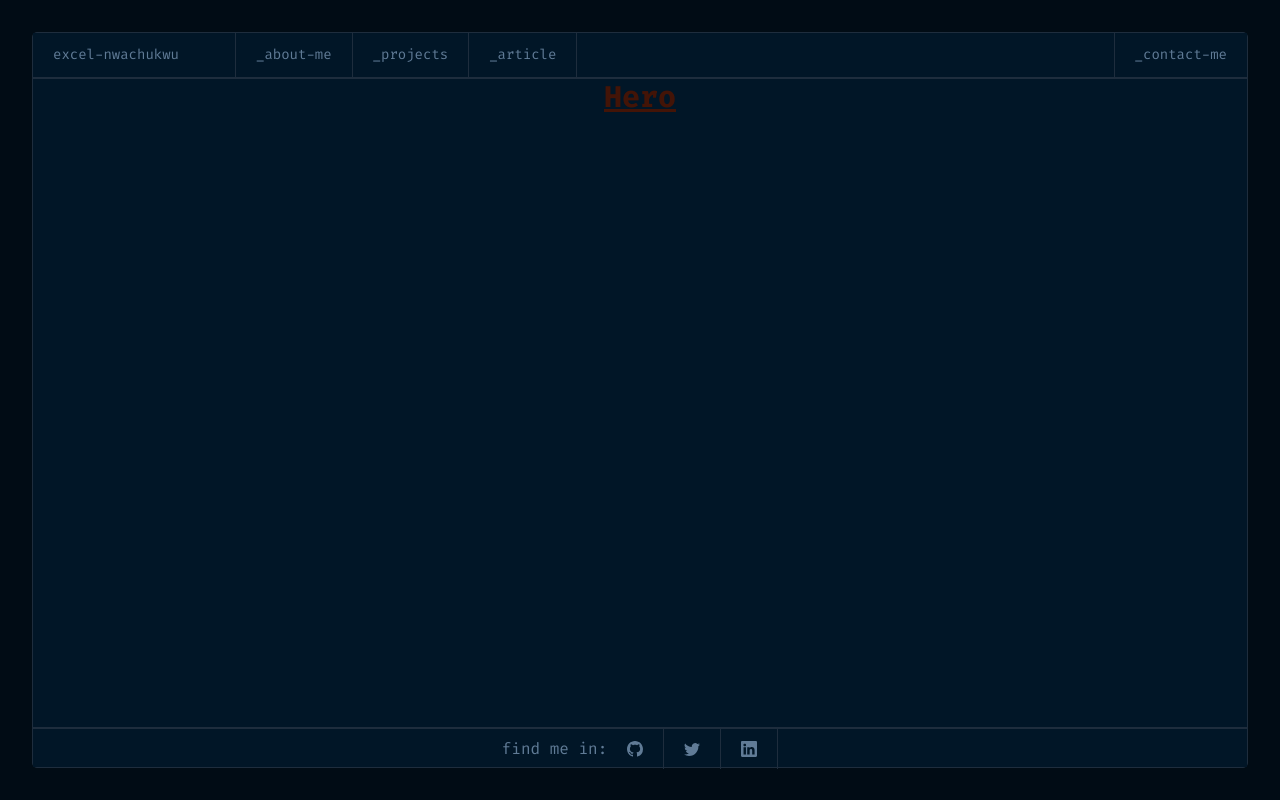
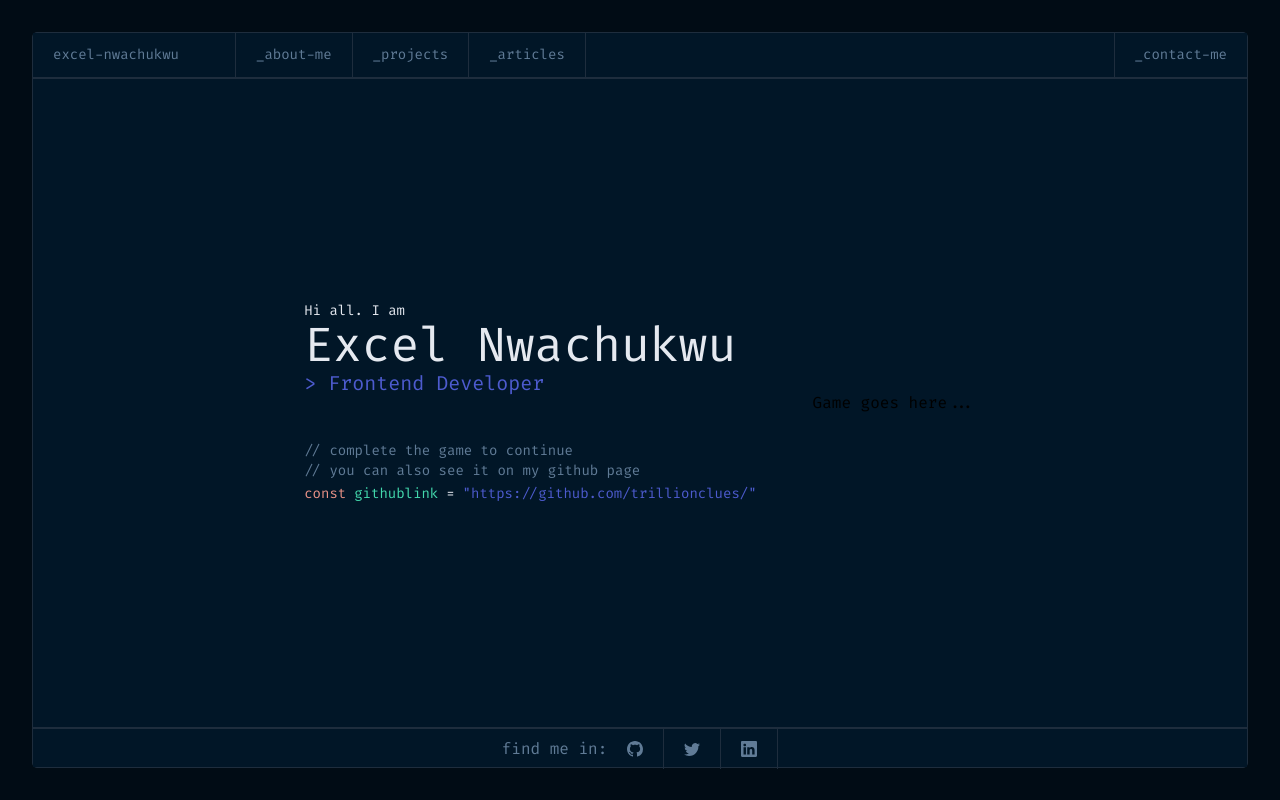
Before and after one commit to trillionclues/portfolio, a React (Vite) app: page / in a window 1280 px wide. Built offline with nearby package versions, Linux system fonts and the light colour scheme.

Commit message:
added hero page

```diff
--- a/src/App.jsx
+++ b/src/App.jsx
@@ -1,21 +1,29 @@
-import React from 'react'
-import Home from '././pages/Home/Home'
-import About from '././pages/About/About'
-import Contact from '././pages/Contact/Contact'
-import Projects from '././pages/Projects/Projects'
+import { lazy, Suspense } from 'react'
+const Home = lazy(() => import('././pages/Home/Home'))
+const About = lazy(() => import('././pages/About/About'))
+const Contact = lazy(() => import('././pages/Contact/Contact'))
+const Projects = lazy(() => import('././pages/Projects/Projects'))
+const NoMatch = lazy(() => import('./components/NoMatch'))
+const Hero = lazy(() => import('././components/Hero/Hero'))
+
 import { BrowserRouter as Router, Routes, Route } from 'react-router-dom'
 
 const App = () => {
   return (
     <div>
-      <Router>
-        <Routes>
-          <Route path='/' exact element={<Home />} />
-          <Route path='/about-me' element={<About />} />
-          <Route path='/contact-me' element={<Contact />} />
-          <Route path='/projects' element={<Projects />} />
-        </Routes>
-      </Router>
+      <Suspense fallback={<div>Loading...</div>}>
+        <Router>
+          <Home>
+            <Routes>
+              <Route exact path='/' element={<Hero />} />
+              <Route exact path='/about-me' element={<About />} />
+              <Route exact path='/contact-me' element={<Contact />} />
+              <Route exact path='/projects' element={<Projects />} />
+              <Route exact path='*' element={<NoMatch />} />
+            </Routes>
+          </Home>
+        </Router>
+      </Suspense>
     </div>
   )
 }
--- a/src/components/Header/Header.jsx
+++ b/src/components/Header/Header.jsx
@@ -24,7 +24,7 @@ const Header = () => {
                 <NavLink to='/projects'>_projects</NavLink>
               </li>
               <li className='no-underline border-r border-r-outline py-3 px-5 cursor-pointer hover:text-slate-200'>
-                <NavLink to='/articles'>_article</NavLink>
+                <NavLink to='/articles'>_articles</NavLink>
               </li>
             </ul>
 
--- a/src/components/Hero/Hero.jsx
+++ b/src/components/Hero/Hero.jsx
@@ -2,10 +2,31 @@ import React from 'react'
 
 const Hero = () => {
   return (
-    <div>
-      <h1 className='text-3xl font-bold underline text-center text-orange-950'>
-        Hero
-      </h1>
+    <div className='flex flex-row justify-center items-center h-screen'>
+      <section className='flex flex-col mr-12'>
+        <div className='justify-centeritems-center mb-11'>
+          <p className='text-paraColor text-sm'>Hi all. I am</p>
+          <h1 className='text-5xl text-paraColor'>Excel Nwachukwu</h1>
+          <p className='text-xl text-devColor'> &gt; Frontend Developer</p>
+        </div>
+        <div>
+          <p className='text-comment text-sm '>
+            // complete the game to continue
+          </p>
+          <p className='text-comment text-sm'>
+            // you can also see it on my github page
+          </p>
+          <p>
+            <span className='text-span1 text-sm pr-2'>const</span>
+            <span className='text-span2 text-sm pr-2'>githublink</span>
+            <span className='text-span4 text-sm pr-2'>=</span>
+            <span className='text-span3 text-sm pr-2'>
+              "https://github.com/trillionclues/"
+            </span>
+          </p>
+        </div>
+      </section>
+      <div>Game goes here...</div>
     </div>
   )
 }
--- /dev/null
+++ b/src/components/NoMatch.jsx
@@ -0,0 +1,7 @@
+import React from 'react'
+
+const NoMatch = () => {
+  return <div>No match found...</div>
+}
+
+export default NoMatch
--- /dev/null
+++ b/src/components/SnakeGame.jsx
@@ -0,0 +1,98 @@
+import React from 'react'
+
+const SnakeGame = () => {
+  return (
+    <div>
+      <div id='console'></div>
+
+      {/* <img id="corner" src="/icons/console/bolt-up-left.svg" alt="" class="absolute top-2 left-2 opacity-70"> */}
+      {/* <img id="corner"  src="/icons/console/bolt-up-right.svg" alt="" class="absolute top-2 right-2 opacity-70"> */}
+      {/* <img id="corner"  src="/icons/console/bolt-down-left.svg" alt="" class="absolute bottom-2 left-2 opacity-70"> */}
+      {/* <img id="corner"  src="/icons/console/bolt-down-right.svg" alt="" class="absolute bottom-2 right-2 opacity-70"> */}
+
+      {/* <!-- Game Screen --> */}
+      <div id='game-screen'></div>
+
+      <button id='start-button' class='font-fira_retina'>
+        start-game
+      </button>
+
+      {/* <!-- Game Over --> */}
+      <div id='game-over' class='hidden'>
+        <span class='font-fira_retina text-greenfy bg-bluefy-dark h-12 flex items-center justify-center'>
+          GAME OVER!
+        </span>
+        <button class='font-fira_retina text-menu-text text-sm flex items-center justify-center w-full py-6 hover:text-white'>
+          start-again
+        </button>
+      </div>
+
+      <div id='congrats' class='hidden'>
+        <span class='font-fira_retina text-greenfy bg-bluefy-dark h-12 flex items-center justify-center'>
+          WELL DONE!
+        </span>
+        <button class='font-fira_retina text-menu-text text-sm flex items-center justify-center w-full py-6 hover:text-white'>
+          play-again
+        </button>
+      </div>
+
+      <div
+        id='console-menu'
+        class='h-full flex flex-col items-end justify-between'
+      >
+        <div>
+          <div id='instructions' class='font-fira_retina text-sm text-white'>
+            <p>// use your keyboard</p>
+            <p>// arrows to play</p>
+
+            <div
+              id='buttons'
+              class='w-full flex flex-col items-center gap-1 pt-5'
+            >
+              <button id='console-button' class='button-up'>
+                {/* <img src="/icons/console/arrow-button.svg" alt=""> */}
+              </button>
+
+              <div class='grid grid-cols-3 gap-1'>
+                <button id='console-button' class='button-left'>
+                  {/* <img src="/icons/console/arrow-button.svg" alt="" class="-rotate-90"> */}
+                </button>
+
+                <button id='console-button' class='button-down'>
+                  {/* <img src="/icons/console/arrow-button.svg" alt="" class="rotate-180"> */}
+                </button>
+
+                <button id='console-button' class='button-right'>
+                  {/* <img src="/icons/console/arrow-button.svg" alt="" class="rotate-90"> */}
+                </button>
+              </div>
+            </div>
+          </div>
+
+          {/* <!-- score board --> */}
+          <div id='score-board' class='w-full flex flex-col pl-5'>
+            <p class='font-fira_retina text-white pt-5'>// food left</p>
+
+            <div
+              id='score'
+              class='grid grid-cols-5 gap-5 justify-items-center pt-5 w-fit'
+            >
+              <div class='food'></div>
+              <div class='food'></div>
+              <div class='food'></div>
+              <div class='food'></div>
+              <div class='food'></div>
+              <div class='food'></div>
+              <div class='food'></div>
+              <div class='food'></div>
+              <div class='food'></div>
+              <div class='food'></div>
+            </div>
+          </div>
+        </div>
+      </div>
+    </div>
+  )
+}
+
+export default SnakeGame
--- a/src/pages/Home/Home.jsx
+++ b/src/pages/Home/Home.jsx
@@ -1,16 +1,12 @@
 import React from 'react'
 import Header from '../../components/Header/Header'
-import Hero from '../../components/Hero/Hero'
-import { developer } from '../../assets/developer'
 import Footer from '../../components/Footer/Footer'
 
-// console.log(developer)
-
-const Home = () => {
+const Home = ({ children }) => {
   return (
     <div className='body-center max-w-full border-outline bg-primary flex flex-col  h-screen'>
       <Header />
-      <Hero />
+      {children}
       <Footer />
     </div>
   )
--- a/tailwind.config.js
+++ b/tailwind.config.js
@@ -12,6 +12,13 @@ export default {
         primary: '#011627',
         nav: '#011627',
         textColor: '#607B96',
+        paraColor: '#E5E9F0',
+        devColor: '#4D5BCE',
+        comment: '#607B96',
+        span1: '#E99287',
+        span2: '#43D9AD',
+        span3: '#4D5BCE',
+        span4: '#E5E9F0',
       },
     },
   },
```
